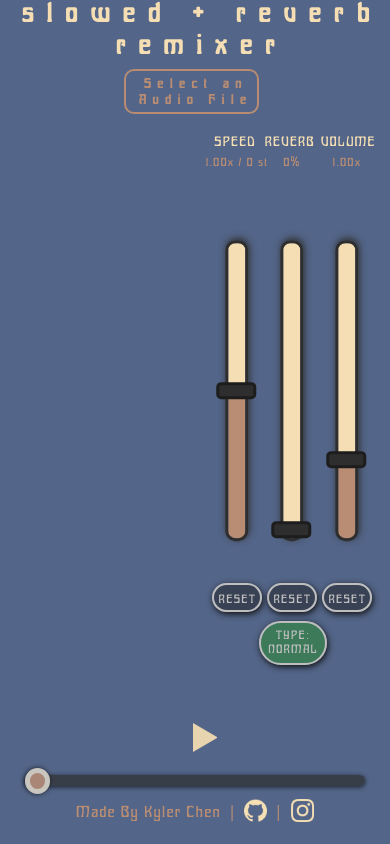
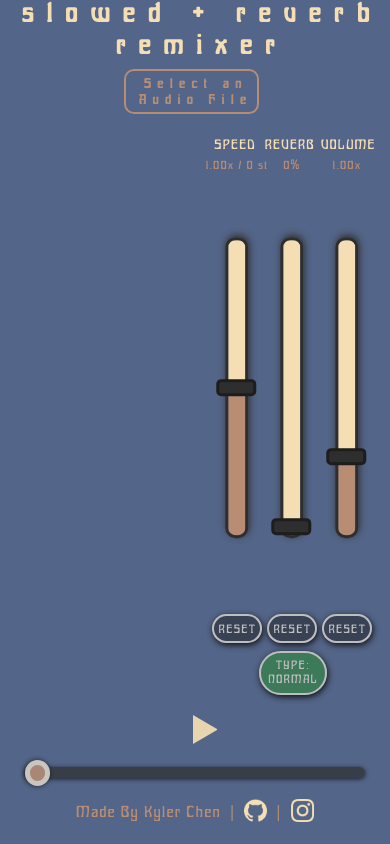
Before and after one commit to kylerc405/slowed-and-reverb, a Flask app: page / in a window 390 px wide. Run offline with Flask 3, Linux system fonts and the light colour scheme.

Commit message:
height10

```diff
--- a/static/styles.css
+++ b/static/styles.css
@@ -726,6 +726,7 @@
   }
   .effects-text {
     font-size: 3.5vw;
+    margin-top: 0.5em;
   }
   .effects-text span {
     font-size: 3vw;
@@ -742,6 +743,7 @@
   .div-buttons {
     font-size: clamp(0.5em, 3.1vw, 1em);
     margin-top: 0em;
+    margin-top: 3em;
     margin-bottom: -2em;
   }
   .resetBtn {
@@ -773,7 +775,7 @@
     justify-content: flex-end;
     justify-self: center;
     grid-row: 3;
-    margin-bottom: -1em;
+    margin-bottom: -0.5em;
   }
   #times {
     width: 90vw;
--- a/static/styles.scss
+++ b/static/styles.scss
@@ -1027,6 +1027,7 @@
     .effects-text {
         // border: 2px solid red;
         font-size: 3.5vw;
+        margin-top: 0.5em;
         // white-space: wrap;
         // text-wrap: wrap;
     }
@@ -1054,6 +1055,7 @@
         font-size: clamp(0.5em, 3.1vw, 1em);
         margin-top: 0em;
         // padding-top: 1em;
+        margin-top: 3em;
         margin-bottom: -2em;
     }
     .resetBtn {
@@ -1096,7 +1098,7 @@
         grid-row: 3;
         // border: 2px solid black;
         // margin-top: -1em;
-        margin-bottom: -1em;
+        margin-bottom: -0.5em;
     }
     #times {
         // border: 2px solid white;
```
Also changed, not shown: 1 other file.
